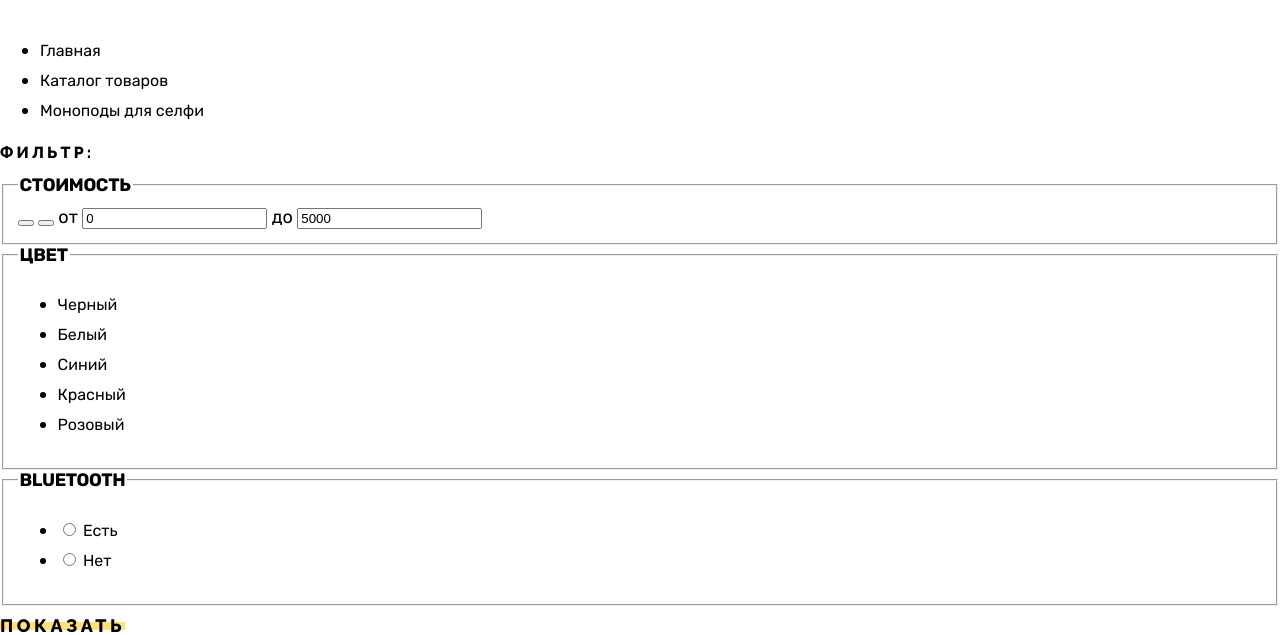
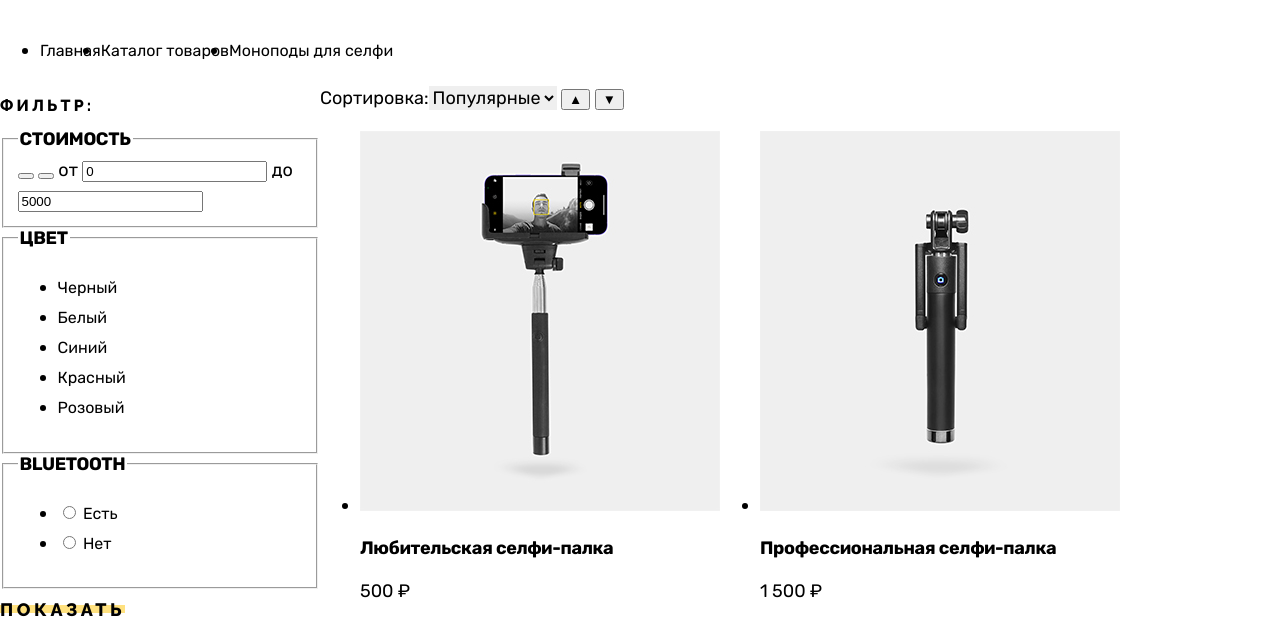
Before and after one commit to tablab50/device, a plain HTML site: page catalog.html in a window 1280 px wide. Shown: the part 319-954 px from the top of the page. Drawn offline with Linux system fonts and the light colour scheme.

Commit message:
basic grids

```diff
--- a/catalog.html
+++ b/catalog.html
@@ -60,6 +60,7 @@
             </ul>
         </header>
         <section class="catalog-products">
+          <section class="filter">
             <h2 class="filter-title">Фильтр:</h2>
             <form action="https://echo.htmlacademy.ru/" method="get" class="catalog-filter">
                 <fieldset class="catalog-filter-group">
@@ -136,8 +137,11 @@
                 </fieldset>
                 <button type="submit" class="button catalog-filter-submit">Показать</button>
             </form>
+            <div>
+              </section>
+              <div class="catalog-right-column">
                 <div class="sorting-container">
-                <h class="sorting-title">Сортировка:</h2>
+                    <h class="sorting-title">Сортировка:</h>
                     <form action="https://echo.htmlacademy.ru/" method="get">
                         <select class="sorting-select" id="sorting-select" name="sorting">
                             <option value="popular">Популярные</option>
@@ -212,4 +216,5 @@
                     </ul>
                 </div>
               </section>
+            </div>
 </main>
--- a/css/style.css
+++ b/css/style.css
@@ -1201,3 +1201,33 @@ address {
     letter-spacing: 3.6px;
     text-transform: uppercase;
 }
+
+ /* Breadcrumbs */
+
+ .breadcrumns-list {
+  display: flex;
+ }
+
+ /* Catalog */
+.catalog-products {
+  display: flex;
+}
+
+.filter {
+  width: 320px;
+}
+
+.catalog-right-column {
+  width: 840px;
+}
+
+.sorting-container {
+  display: flex;
+}
+
+.product-list {
+  display: grid;
+  grid-template-columns: repeat(2, 360px);
+  column-gap: 40px;
+  row-gap: 44px;
+}
```
Lines whose indentation alone changed are shown as unchanged.
